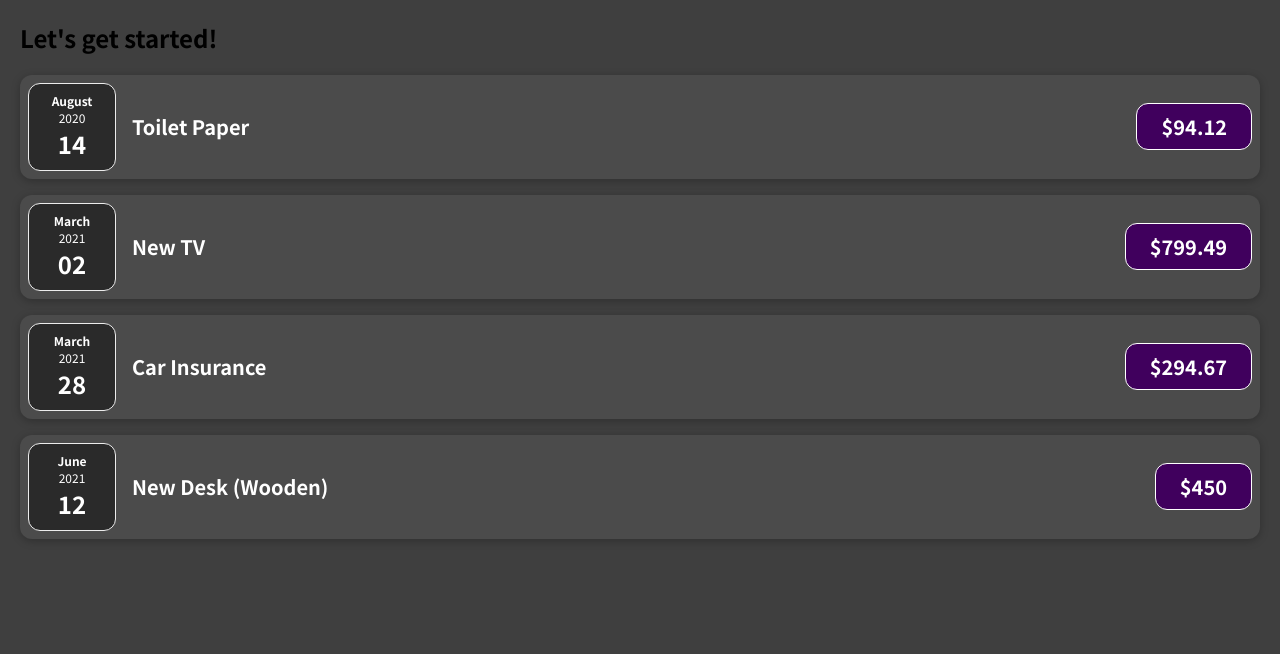
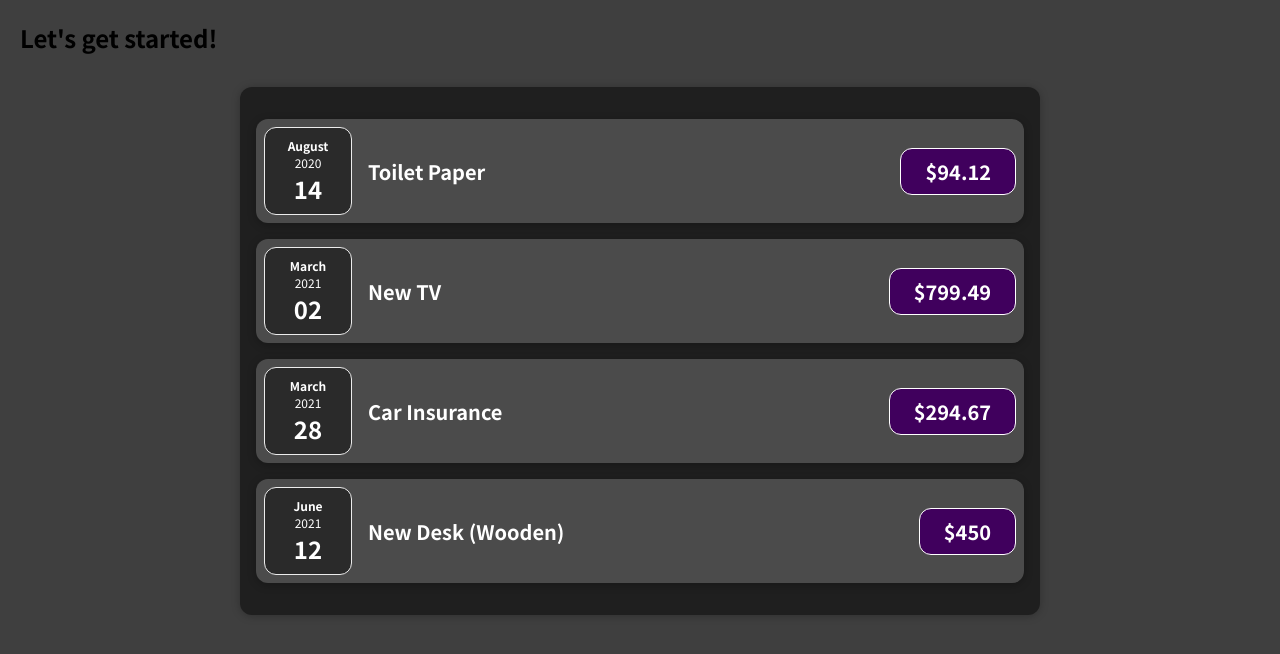
Before and after one commit to r0pe-12/react-complete-guide, a JavaScript app: page / in a window 1280 px wide. Shown: the top 654 px of the page. Built offline with nearby package versions, Linux system fonts and the light colour scheme.

Commit message:
1st assignment

```diff
--- a/src/App.js
+++ b/src/App.js
@@ -1,4 +1,4 @@
-import ExpenseItem from "./components/ExpenseItem";
+import Expenses from "./components/Expenses";
 
 function App() {
     const expenses = [
@@ -32,10 +32,7 @@
         <div>
             <h2>Let's get started!</h2>
 
-            <ExpenseItem expense={expenses[0]}></ExpenseItem>
-            <ExpenseItem expense={expenses[1]}></ExpenseItem>
-            <ExpenseItem expense={expenses[2]}></ExpenseItem>
-            <ExpenseItem expense={expenses[3]}></ExpenseItem>
+            <Expenses expenses={expenses}/>
         </div>
     );
 }
--- /dev/null
+++ b/src/components/Expenses.css
@@ -0,0 +1,9 @@
+.expenses {
+    padding: 1rem;
+    background-color: rgb(31, 31, 31);
+    margin: 2rem auto;
+    width: 50rem;
+    max-width: 95%;
+    border-radius: 12px;
+    box-shadow: 0 1px 8px rgba(0, 0, 0, 0.25);
+}
--- /dev/null
+++ b/src/components/Expenses.js
@@ -0,0 +1,18 @@
+import ExpenseItem from "./ExpenseItem";
+import './Expenses.css'
+
+function Expenses(props) {
+
+    const expenses = props.expenses;
+
+    return (
+        <div className={'expenses'}>
+            <ExpenseItem expense={expenses[0]}/>
+            <ExpenseItem expense={expenses[1]}/>
+            <ExpenseItem expense={expenses[2]}/>
+            <ExpenseItem expense={expenses[3]}/>
+        </div>
+    );
+}
+
+export default Expenses;
```
